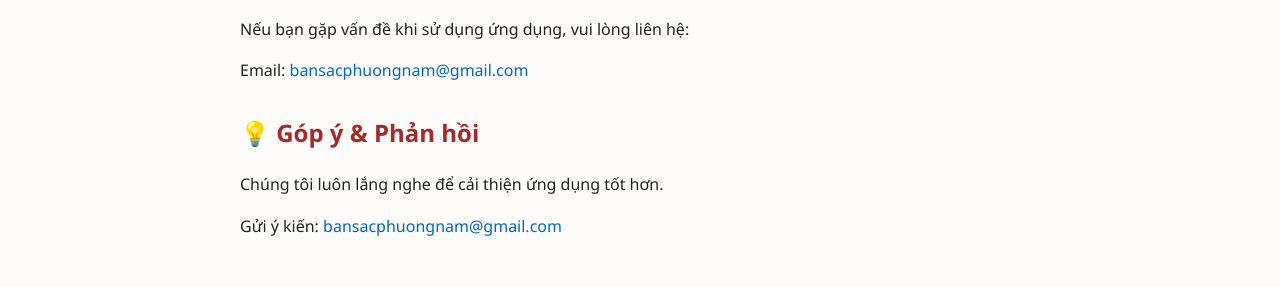
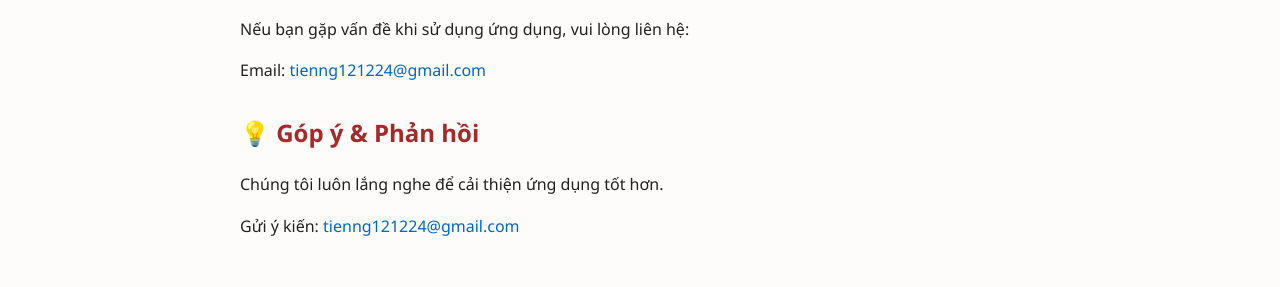
Before and after one commit to tien-nguyenminh/privacy, a plain HTML site: page support-tcsk.html in a window 1280 px wide. Shown: the part 257-544 px from the top of the page. Drawn offline with Linux system fonts and the light colour scheme.

Commit message:
change mail

```diff
--- a/support-tcsk.html
+++ b/support-tcsk.html
@@ -56,13 +56,13 @@
     <section>
       <h2>🔧 Hỗ trợ kỹ thuật</h2>
       <p>Nếu bạn gặp vấn đề khi sử dụng ứng dụng, vui lòng liên hệ:</p>
-      <p>Email: <a href="mailto:bansacphuongnam@gmail.com">bansacphuongnam@gmail.com</a></p>
+      <p>Email: <a href="mailto:tienng121224@gmail.com">tienng121224@gmail.com</a></p>
     </section>
 
     <section>
       <h2>💡 Góp ý & Phản hồi</h2>
       <p>Chúng tôi luôn lắng nghe để cải thiện ứng dụng tốt hơn.</p>
-      <p>Gửi ý kiến: <a href="mailto:bansacphuongnam@gmail.com">bansacphuongnam@gmail.com</a></p>
+      <p>Gửi ý kiến: <a href="mailto:tienng121224@gmail.com">tienng121224@gmail.com</a></p>
     </section>
 
 
```
